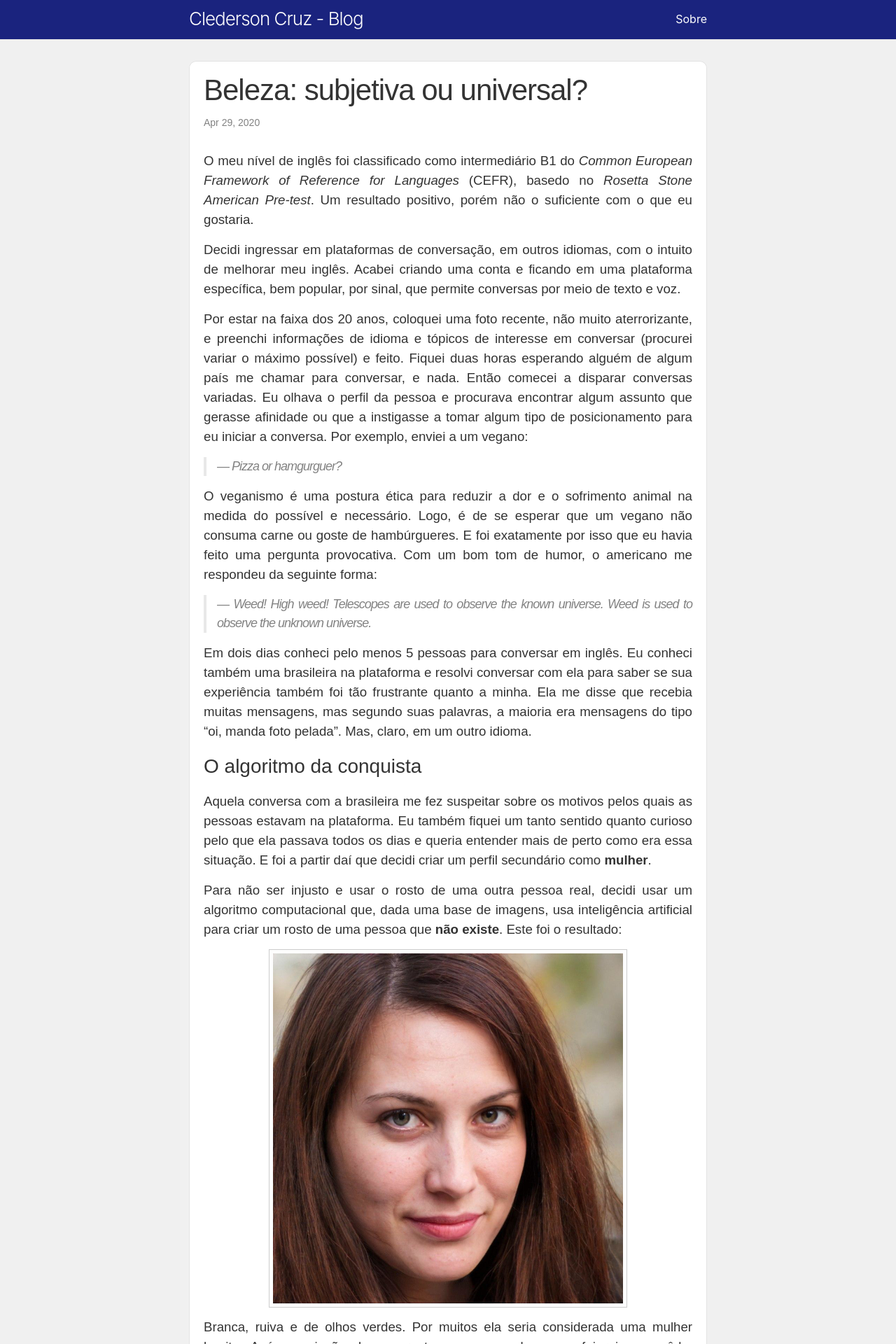
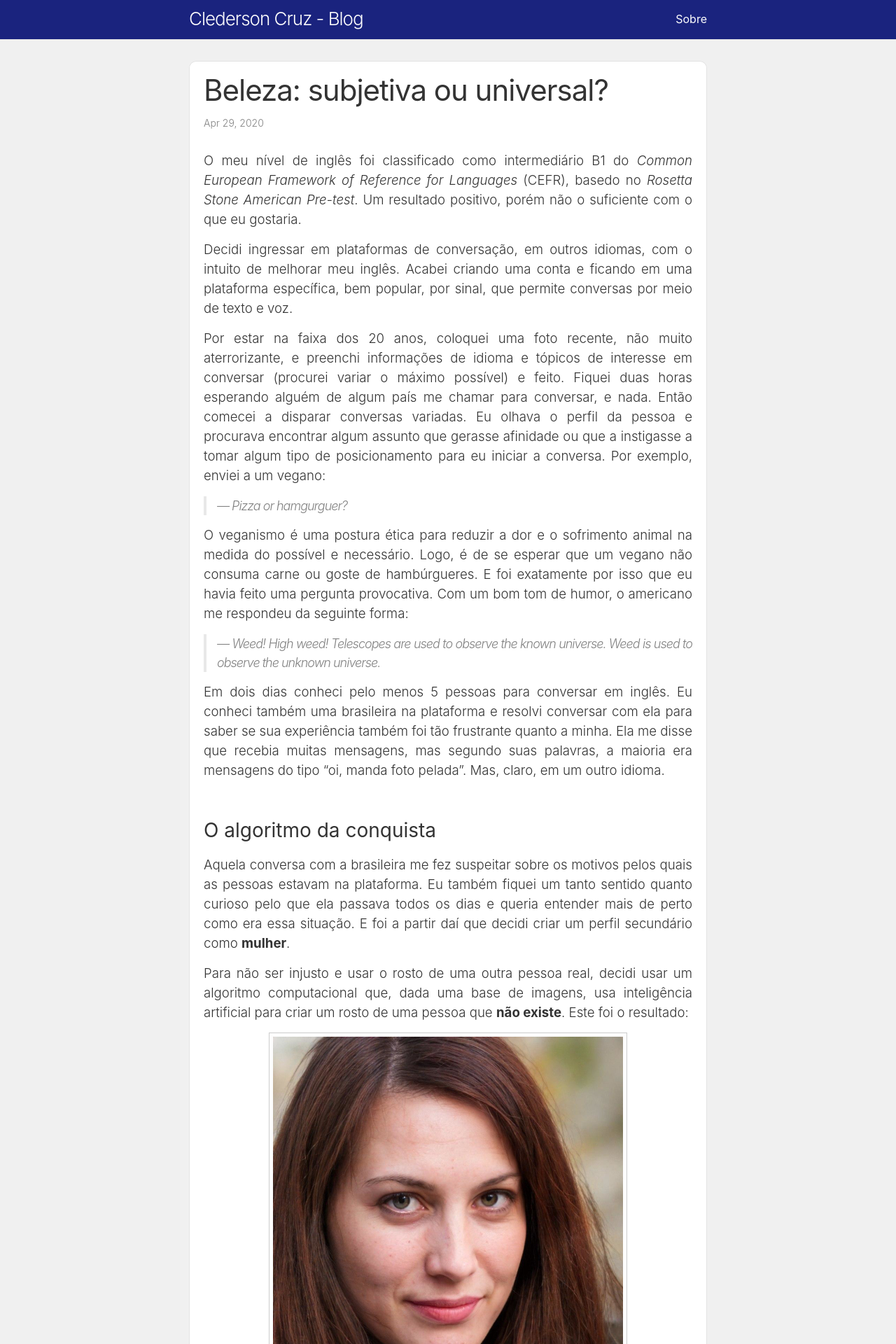
Before and after one commit to Cledersonbc/blog, a Jekyll site: the page built from _posts/2020-04-29-beleza.markdown, in a window 1280 px wide. Shown: the top 1920 px of the page at 70% size. Built offline with Jekyll 4.4.1, drawn with Linux system fonts in a browser that asks for light colours.

Commit message:
new style for reading

```diff
--- a/_layouts/home.html
+++ b/_layouts/home.html
@@ -10,7 +10,7 @@ layout: default
   {{ content }}
 
   {%- if site.posts.size > 0 -%}
-    <h2 class="post-list-heading">{{ page.list_title | default: "Postagens" }}</h2>
+    <br>
     <ul class="post-list">
       {%- for post in site.posts -%}
       <li>
--- a/_sass/minima/_base.scss
+++ b/_sass/minima/_base.scss
@@ -65,13 +65,19 @@ main {
 
 
 article {
-  font-family: Arial, Helvetica, sans-serif;
+  font-family: $base-font-family;
+  font-weight: 300;
   font-size: 14pt;
   padding: 20px;
   background-color: #ffffff;
   border: 1px solid #e4e4e4;
   border-bottom: 5px solid #e4e4e4;
   border-radius: 10px;
+
+  p + h1, p + h2, p + h3,
+  p + h4, p + h5, p + h6 {
+    margin-top: 50px;
+  }
  }
 
 
--- a/_sass/minima/_layout.scss
+++ b/_sass/minima/_layout.scss
@@ -295,8 +295,12 @@
   }
 }
 
- .readme {
-   display: flex;
-   flex-direction: column;
-   align-items: flex-end;
- }
+.readme {
+  display: flex;
+  flex-direction: column;
+  align-items: flex-end;
+
+  a {
+    border-bottom: 1px solid;
+  }
+}
```
